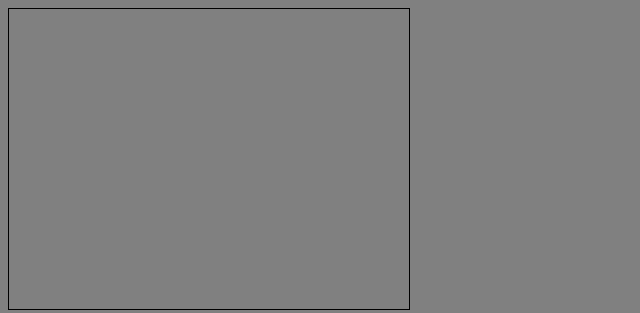
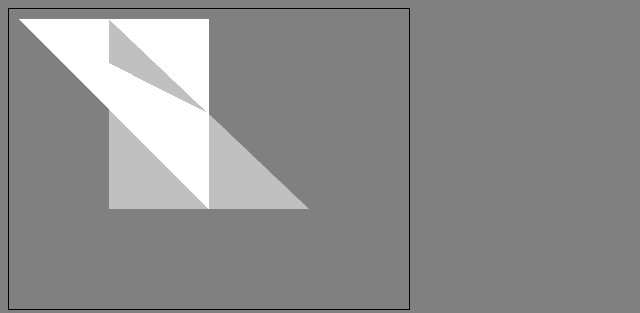
Before and after one commit to Kurtil/minigl, a website: page index.html in a window 1280 px wide. Shown: the whole page, without its empty margins (0-640 px from the left). Drawn offline with Linux system fonts and the light colour scheme.

Commit message:
add simple drawer & remove context

```diff
--- a/index.html
+++ b/index.html
@@ -10,6 +10,6 @@
       id="canvas"
       style="width: 400px; height: 300px; border: black solid 1px"
     ></canvas>
-    <script src="./js/index.js"></script>
+    <script src="./js/index.js" type="module"></script>
   </body>
 </html>
--- /dev/null
+++ b/js/gl/drawers/simple/converter.js
@@ -0,0 +1,64 @@
+// Convert objects into a DataView
+
+const Converter = Object.freeze({
+  /**
+   * @param { Object[] } objects
+   *
+   * @returns { { dataView: DataView, count: number } }
+   */
+  convert(objects = []) {
+    const vertexData = objects.flatMap(getObjectVertexData);
+
+    const DATA_PER_ELEMENT = 7;
+    const count = vertexData.length / DATA_PER_ELEMENT; // position 3 + color 3 + opacity
+
+    const buffer = new ArrayBuffer(
+      count *
+        (3 * Float32Array.BYTES_PER_ELEMENT +
+          4 * Uint8ClampedArray.BYTES_PER_ELEMENT)
+    );
+    const dataView = new DataView(buffer);
+
+    vertexData.forEach((data, i) => {
+      const vertexIndex = Math.floor(i / DATA_PER_ELEMENT);
+      const vertexOffset =
+        vertexIndex *
+        (3 * Float32Array.BYTES_PER_ELEMENT +
+          4 * Uint8ClampedArray.BYTES_PER_ELEMENT);
+
+      const dataIndex = i - vertexIndex * DATA_PER_ELEMENT;
+      if ([0, 1, 2].includes(dataIndex)) {
+        const dataOffset = dataIndex * Float32Array.BYTES_PER_ELEMENT;
+        dataView.setFloat32(vertexOffset + dataOffset, data, true);
+      } else {
+        const dataOffset =
+          3 * Float32Array.BYTES_PER_ELEMENT +
+          (dataIndex - 3) * Uint8ClampedArray.BYTES_PER_ELEMENT;
+        dataView.setUint8(vertexOffset + dataOffset, data);
+      }
+    });
+
+    return {
+      dataView,
+      count,
+    };
+  },
+});
+
+function getObjectVertexData(object) {
+  const vertexData = [];
+  object.points.forEach(point => {
+    const {
+      x,
+      y,
+      z,
+      color: { r, g, b },
+      opacity,
+    } = point;
+    vertexData.push(x, y, z, r, g, b, opacity);
+  });
+
+  return vertexData;
+}
+
+export default Converter;
--- a/js/gl/context.js
+++ b/js/gl/drawers/simple/drawer.js
@@ -1,19 +1,12 @@
-import { createShader, createProgram, resize } from "./utils.js";
-import vertexShaderSource from "./shaders/vertex.default.js";
-import fragmentShaderSource from "./shaders/fragment.default.js";
+import { createShader, createProgram } from "../../utils.js";
+import vertexShaderSource from "../../shaders/vertex.default.js";
+import fragmentShaderSource from "../../shaders/fragment.default.js";
 
-const Context = {
-  make() {
-    /** @type { WebGL2RenderingContext } */
-    const gl = viewer.canvas.getContext("webgl2");
-    if (!gl) {
-      throw new Error(
-        "Need WebGL 2 context to run properly. Please consider using a compatible browser."
-      );
-    }
-
-    gl.enable(gl.DEPTH_TEST);
-
+const SimpleDrawer = {
+  /**
+   * @param { WebGL2RenderingContext } gl
+   */
+  make(gl) {
     const vertexShader = createShader(gl, gl.VERTEX_SHADER, vertexShaderSource);
     const fragmentShader = createShader(
       gl,
@@ -22,6 +15,11 @@ const Context = {
     );
 
     const program = createProgram(gl, vertexShader, fragmentShader);
+
+    gl.detachShader(program, vertexShader);
+    gl.deleteShader(vertexShader);
+    gl.detachShader(program, fragmentShader);
+    gl.deleteShader(fragmentShader);
 
     const positionAttributeLocation = gl.getAttribLocation(
       program,
@@ -37,20 +35,10 @@ const Context = {
 
     const vao = gl.createVertexArray();
 
-    let vertexBuffer = null;
-
-    function updateVertexData({ dataView, count }) {
-      this.count = count;
-
-      vertexBuffer = gl.createBuffer();
-
-      gl.bindBuffer(gl.ARRAY_BUFFER, vertexBuffer);
-
-      gl.bufferData(gl.ARRAY_BUFFER, dataView, gl.STATIC_DRAW);
+    function bindAttributes(buffer) {
+      gl.bindBuffer(gl.ARRAY_BUFFER, buffer);
 
       gl.bindVertexArray(vao);
-
-      gl.enableVertexAttribArray(positionAttributeLocation);
 
       const size = 3; // 2 components per iteration
       const type = gl.FLOAT; // the data is 32bit floats
@@ -60,6 +48,7 @@ const Context = {
         4 * Uint8ClampedArray.BYTES_PER_ELEMENT; // the color information
       const offset = 0; // start at the beginning of the buffer
 
+      gl.enableVertexAttribArray(positionAttributeLocation);
       gl.vertexAttribPointer(
         positionAttributeLocation,
         size,
@@ -80,17 +69,12 @@ const Context = {
       );
     }
 
-    return {
-      count: 0,
-      updateVertexData,
-      drawScene() {
-        resize(gl);
-
-        gl.clearColor(0, 0, 0, 0);
-        gl.clear(gl.COLOR_BUFFER_BIT);
-        gl.clear(gl.DEPTH_BUFFER_BIT);
-
-        if (this.count === 0) return;
+    const simpleDrawer = {
+      /**
+       * @param { WebGLBuffer } buffer
+       */
+      draw(buffer, count) {
+        bindAttributes(buffer);
 
         gl.useProgram(program);
 
@@ -100,14 +84,14 @@ const Context = {
           gl.canvas.height / devicePixelRatio
         );
 
-        gl.bindVertexArray(vao);
-
         const primitiveType = gl.TRIANGLES;
         const offset = 0;
-        gl.drawArrays(primitiveType, offset, this.count);
+        gl.drawArrays(primitiveType, offset, count);
       },
     };
+
+    return simpleDrawer;
   },
 };
 
-export default Context;
+export default SimpleDrawer;
--- /dev/null
+++ b/js/gl/drawers/simple/object.js
@@ -0,0 +1,18 @@
+const SimpleObject = Object.freeze({
+  make(objectData = {}) {
+    return {
+      points: objectData.points.map((point = {}) => {
+        const { x = 0, y = 0, z = 0, color = [0, 0, 0], opacity = 1 } = point;
+        return {
+          x,
+          y,
+          z,
+          color,
+          opacity,
+        };
+      }),
+    };
+  },
+});
+
+export default SimpleObject;
--- a/js/index.js
+++ b/js/index.js
@@ -1,3 +1,113 @@
+import Converter from "./gl/drawers/simple/converter.js";
+import SimpleDrawer from "./gl/drawers/simple/drawer.js";
+import SimpleObject from "./gl/drawers/simple/object.js";
+import { resize } from "./gl/utils.js";
+
 const canvas = document.getElementById("canvas");
 
-console.log(canvas);
+const gl = canvas.getContext("webgl2");
+if (!gl) {
+  throw new Error(
+    "Need WebGL 2 context to run properly. Please consider using a compatible browser."
+  );
+}
+
+gl.enable(gl.DEPTH_TEST);
+
+const simpleDrawer = SimpleDrawer.make(gl);
+
+function draw(buffer, count) {
+  resize(gl);
+
+  gl.clearColor(0, 0, 0, 0);
+  gl.clear(gl.COLOR_BUFFER_BIT);
+  gl.clear(gl.DEPTH_BUFFER_BIT);
+
+  simpleDrawer.draw(buffer, count);
+}
+
+const object1 = SimpleObject.make({
+  points: [
+    {
+      x: 10,
+      y: 10,
+      z: 1,
+      color: {
+        r: 255,
+        g: 255,
+        b: 255,
+      },
+      opacity: 128,
+    },
+    {
+      x: 200,
+      y: 10,
+      z: 5,
+      color: {
+        r: 255,
+        g: 255,
+        b: 255,
+      },
+      opacity: 128,
+    },
+    {
+      x: 200,
+      y: 200,
+      z: 10,
+      color: {
+        r: 255,
+        g: 255,
+        b: 255,
+      },
+      opacity: 128,
+    },
+  ],
+});
+
+const object2 = SimpleObject.make({
+  points: [
+    {
+      x: 100,
+      y: 200,
+      z: 1,
+      color: {
+        r: 128,
+        g: 128,
+        b: 128,
+      },
+      opacity: 128,
+    },
+    {
+      x: 100,
+      y: 10,
+      z: 5,
+      color: {
+        r: 128,
+        g: 128,
+        b: 128,
+      },
+      opacity: 128,
+    },
+    {
+      x: 300,
+      y: 200,
+      z: 10,
+      color: {
+        r: 128,
+        g: 128,
+        b: 128,
+      },
+      opacity: 128,
+    },
+  ],
+});
+
+const { dataView, count } = Converter.convert([object1, object2]);
+
+const vertexBuffer = gl.createBuffer();
+
+gl.bindBuffer(gl.ARRAY_BUFFER, vertexBuffer);
+
+gl.bufferData(gl.ARRAY_BUFFER, dataView, gl.STATIC_DRAW);
+
+draw(vertexBuffer, count);
```
